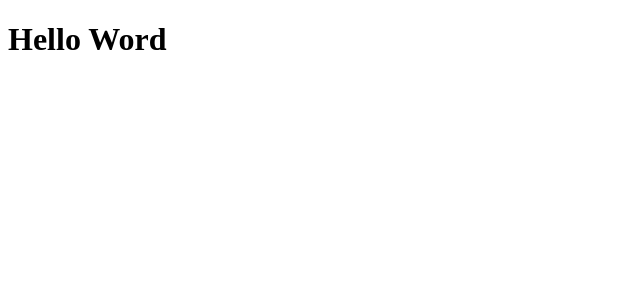
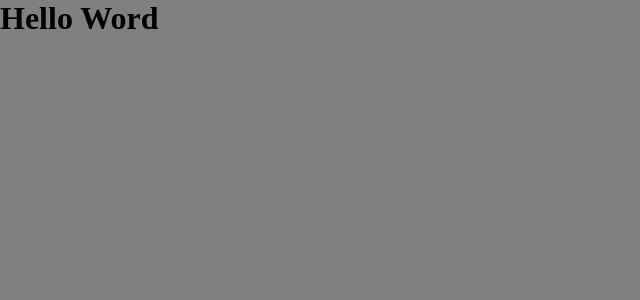
Before and after one commit to MaykonFelix/Portifolio, a React (Vite) app in the folder Portifolio/: page / in a window 1280 px wide. Shown: the top 300 px of the page, without its empty margins (0-640 px from the left). Built offline with nearby package versions, Linux system fonts and the light colour scheme.

Commit message:
Update New

```diff
--- a/Portifolio/src/App.css
+++ b/Portifolio/src/App.css
@@ -0,0 +1,5 @@
+* {
+    padding: 0px;
+    margin: 0px;
+    background-color: gray;
+}
--- a/Portifolio/src/App.tsx
+++ b/Portifolio/src/App.tsx
@@ -4,7 +4,10 @@ import './App.css'
 function App() {
 
   return (
+    <div>
     <h1>Hello Word</h1>
+
+    </div>
   )
 }
 
--- a/Portifolio/src/main.tsx
+++ b/Portifolio/src/main.tsx
@@ -1,7 +1,6 @@
 import React from 'react'
 import ReactDOM from 'react-dom/client'
 import App from './App'
-import './index.css'
 
 ReactDOM.createRoot(document.getElementById('root') as HTMLElement).render(
   <React.StrictMode>
```
Also changed, not shown: Portifolio/src/imagens/background.jpg (added), Portifolio/src/index.css (deleted).
